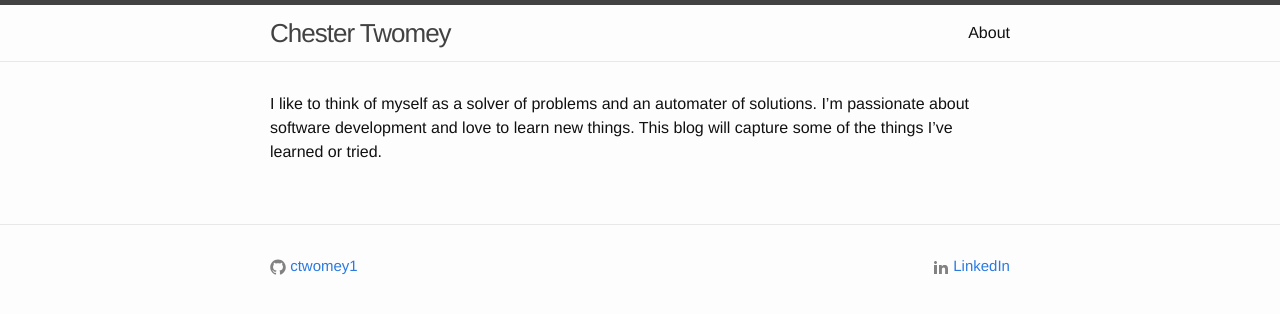
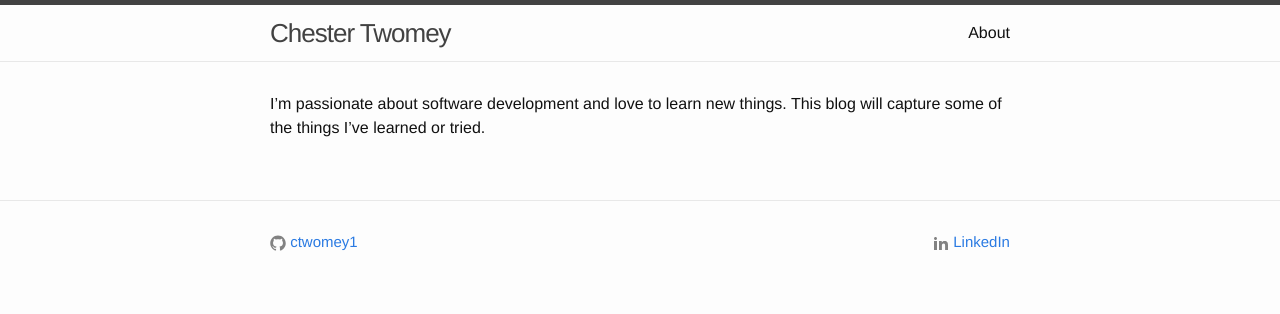
Before and after one commit to catwomey/catwomey.github.io, a Jekyll site: the page built from about.md, in a window 1280 px wide. Shown: the top 314 px of the page. Built offline with Jekyll 4.4.1, drawn with Linux system fonts in a browser that asks for light colours.

Commit message:
remove initial sentance

```diff
--- a/about.md
+++ b/about.md
@@ -4,4 +4,4 @@ title: About
 permalink: /about/
 ---
 
-I like to think of myself as a solver of problems and an automater of solutions.  I'm passionate about software development and love to learn new things.  This blog will capture some of the things I've learned or tried.
+I'm passionate about software development and love to learn new things.  This blog will capture some of the things I've learned or tried.
```
